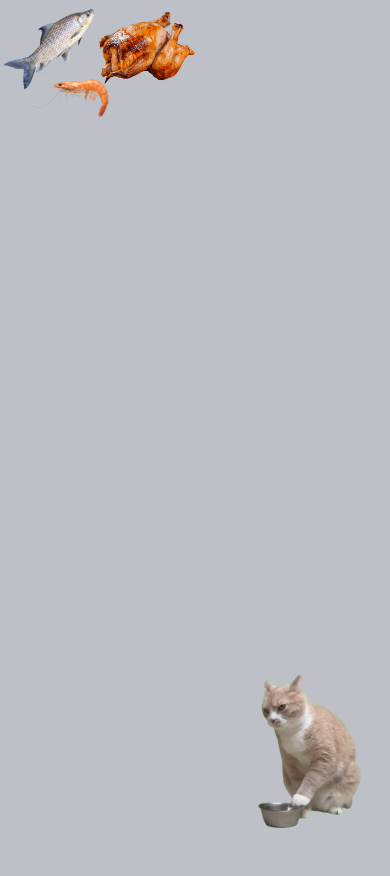
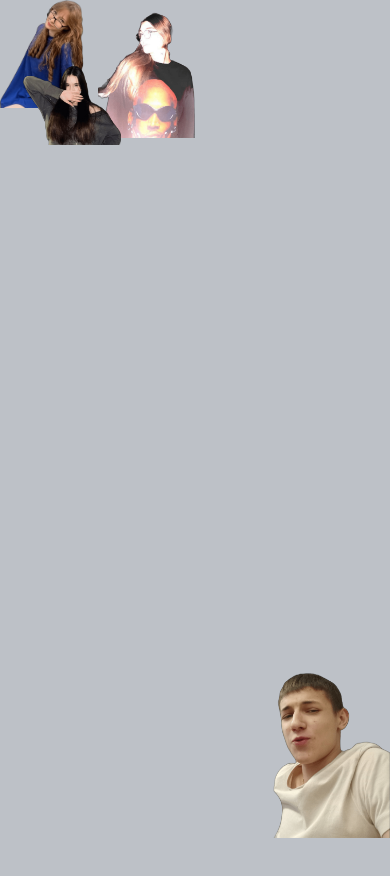
Before and after one commit to VladislavTochaev/prank-for-my-friend, a plain HTML site: page index.html in a window 390 px wide. Drawn offline with Linux system fonts and the light colour scheme.

Commit message:
feat: release

```diff
--- a/index.html
+++ b/index.html
@@ -10,20 +10,20 @@
   <title>Alexander and his girls</title>
 </head>
 <body>
-  <div class="chicken draggable" data-js-dnd>
-    <img src="./images/chicken.png" alt="" />
+  <div class="zhukova draggable" data-js-dnd>
+    <img src="./images/people/png/zhukova.png" alt="" />
   </div>
 
-  <div class="fish draggable" data-js-dnd>
-    <img src="./images/fish.png" alt="" />
+  <div class="liza draggable" data-js-dnd>
+    <img src="./images/people/png/liza.png" alt="" />
   </div>
 
-  <div class="shrimp draggable" data-js-dnd>
-    <img src="./images/shrimp.png" alt="" />
+  <div class="kuzina draggable" data-js-dnd>
+    <img src="./images/people/png/kuzina.png" alt="" />
   </div>
 
-  <div class="cat" data-js-dnd-cat>
-    <img src="./images/cat.png" alt="" />
+  <div class="ales" data-js-dnd-cat>
+    <img src="./images/people/png/sanya.png" alt="" />
   </div>
 
   <div class="modal" data-js-dnd-modal>
--- a/styles.css
+++ b/styles.css
@@ -12,32 +12,32 @@ img {
   pointer-events: none;
 }
 
-.chicken,
-.fish,
-.shrimp {
+.zhukova,
+.liza,
+.kuzina {
   width: 10vw;
 }
 
-.chicken {
+.zhukova {
   top: 3vw;
   left: 25vw;
 }
 
-.fish {
+.liza {
   top: 0;
   left: 0;
 }
 
-.shrimp {
+.kuzina {
   top: 17vw;
   left: 6vw;
 }
 
-.cat {
+.ales {
   position: absolute;
   right: 0;
   bottom: 0;
-  width: 25vw;
+  width: 20vw;
 }
 
 .modal {
@@ -75,13 +75,19 @@ img {
 }
 
 @media(max-width: 767px) {
-  .chicken,
-  .fish,
-  .shrimp {
+  .zhukova,
+  .liza,
+  .kuzina {
     width: 25vw;
   }
 
-  .cat {
-    width: 50vw;
+  .ales {
+    width: 30vw;
+  }
+
+  .modal {
+    width: 55%;
+    left: 30%;
+    white-space: nowrap;
   }
 }
```
Also changed, not shown: images/people/jpg/kuzina.jpg (renamed from images/kuzina.jpg), images/people/jpg/liza.jpg (renamed from images/liza.jpg), images/people/jpg/sanya.jpg (renamed from images/sanya.jpg), images/people/jpg/zhukova.jpg (renamed from images/zhukova.jpg), images/people/png/kuzina.png (added), images/people/png/liza.png (added), images/people/png/sanya.png (added), images/people/png/zhukova.png (added).
